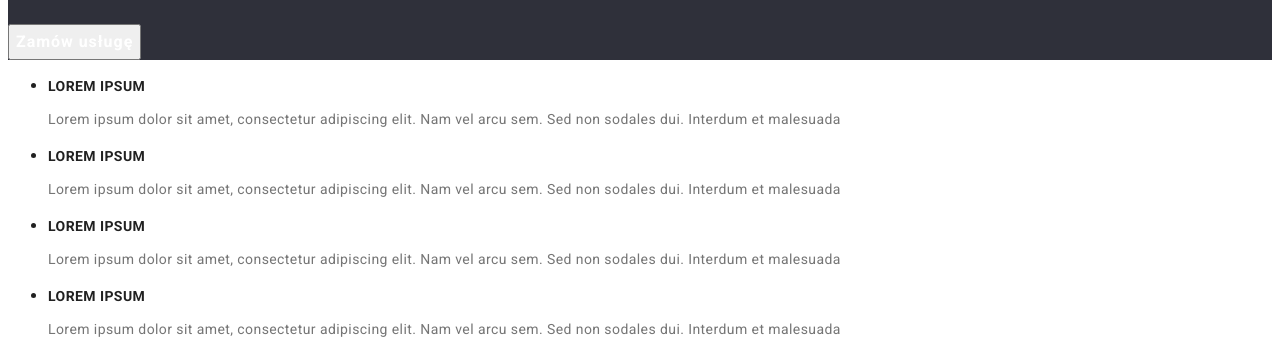
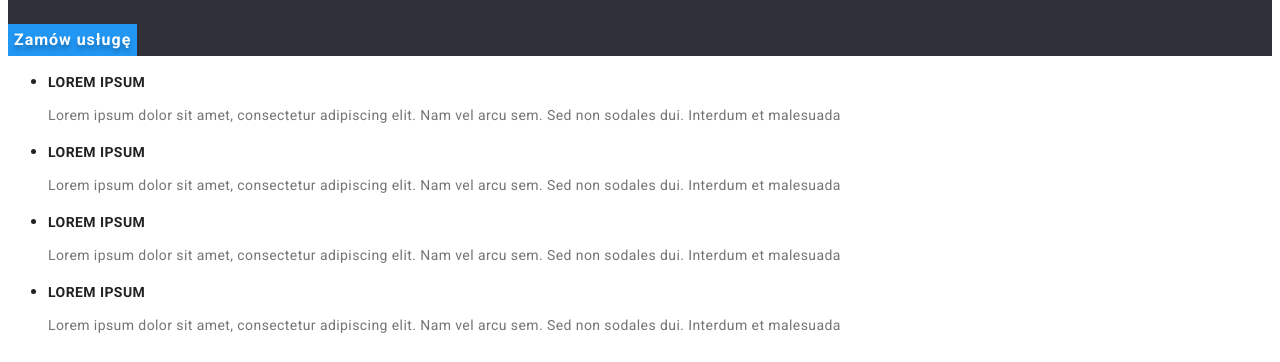
Before and after one commit to PatrycjaWiza/goit-markup-hw-08, a plain HTML site: page index.html in a window 1280 px wide. Shown: the part 275-637 px from the top of the page. Drawn offline with Linux system fonts and the light colour scheme.

Commit message:
fixed errors
'zamów usługę' button fixes:
background-color
cursor - pointer

```diff
--- a/css/style.css
+++ b/css/style.css
@@ -52,6 +52,13 @@ body {
 .first-section-btn:focus {
   color: var(--color);
 }
+.buttons-list-btn,
+.first-section-btn {
+  cursor: pointer;
+  font-family: Roboto;
+  font-size: 16px;
+  text-align: center;
+}
 /* ===== END COMPONENTS ===== */
 
 /* ===== HEADER ===== */
@@ -82,16 +89,16 @@ body {
   color: #ffffff;
 }
 .first-section-btn {
-  font-family: Roboto;
-  font-style: normal;
   font-weight: bold;
-  font-size: 16px;
-  line-height: 30px;
+  line-height: 1.875;
   display: flex;
   align-items: center;
-  text-align: center;
   letter-spacing: 0.06em;
+  background-color: var(--color);
   color: #ffffff;
+  text-shadow: 0px 4px 4px rgba(0, 0, 0, 0.25);
+  border: none;
+  cursor: pointer;
 }
 .article-list-title {
   font-weight: bold;
@@ -159,10 +166,7 @@ a {
 
 /* ===== PORTFOLIO BUTTONS ===== */
 .buttons-list-btn {
-  cursor: pointer;
-  font-family: Roboto;
   font-weight: 500;
-  font-size: 16px;
   line-height: 1.625;
   text-align: center;
   letter-spacing: 0.03em;
```
Also changed, not shown: index.html (+3 -1 lines), portfolio.html (+3 -1 lines).
